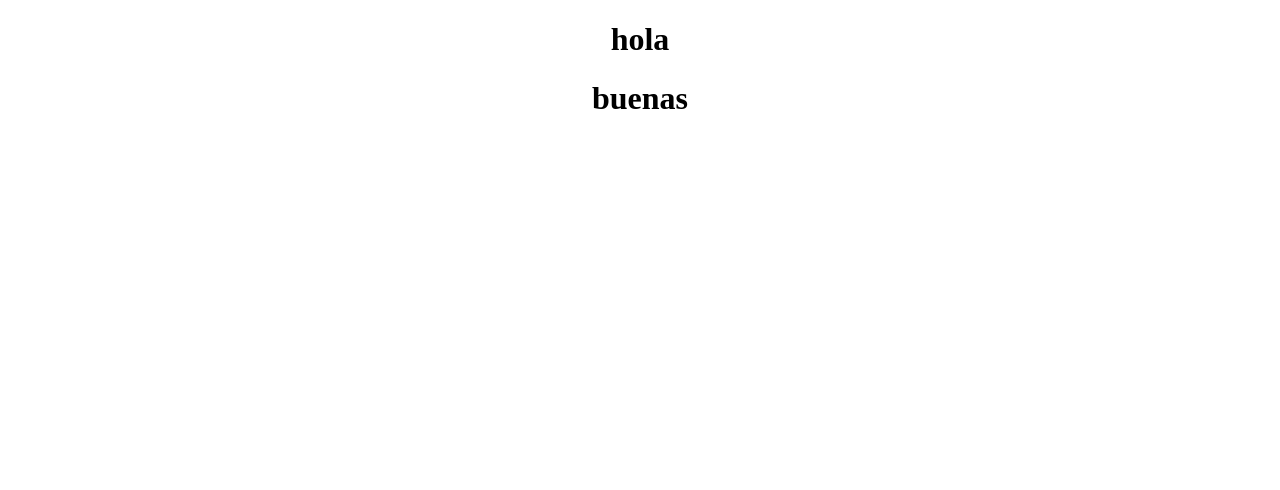
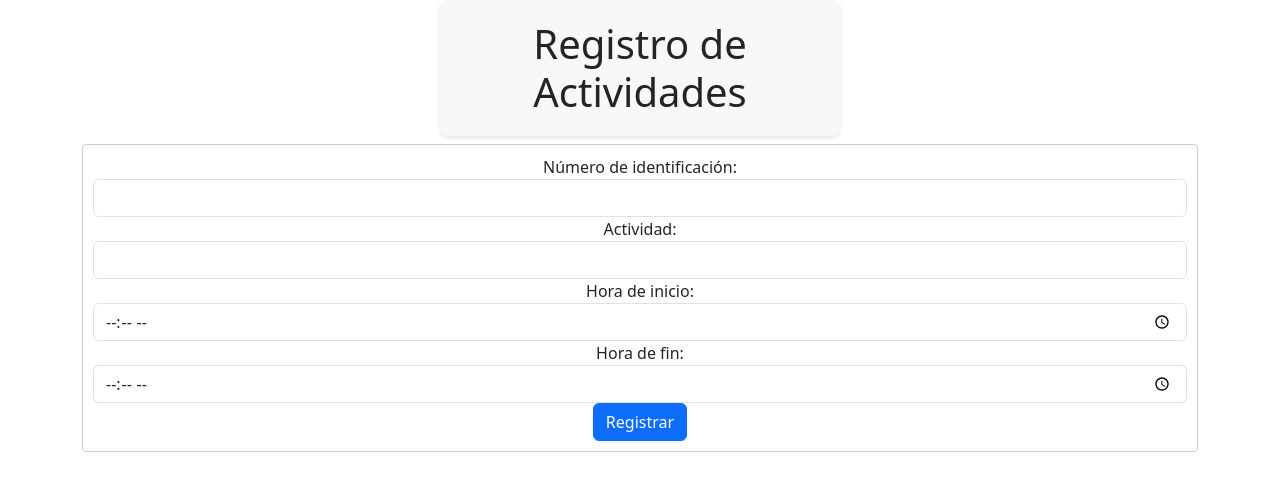
Before and after one commit to EdwinY3s1d/registro-actividades, a React (Create React App) app: page / in a window 1280 px wide. Shown: the top 490 px of the page. Built offline with nearby package versions, Linux system fonts and the light colour scheme.

Commit message:
versión  1  del formulario de actividades

```diff
--- a/package.json
+++ b/package.json
@@ -6,7 +6,9 @@
     "@testing-library/jest-dom": "^5.17.0",
     "@testing-library/react": "^13.4.0",
     "@testing-library/user-event": "^13.5.0",
+    "bootstrap": "^5.3.3",
     "react": "^18.2.0",
+    "react-bootstrap": "^2.10.2",
     "react-dom": "^18.2.0",
     "react-scripts": "5.0.1",
     "web-vitals": "^2.1.4"
--- a/src/App.js
+++ b/src/App.js
@@ -1,10 +1,12 @@
+
 import './App.css';
+import React from 'react';
+import RegistroActividadesForm from './components/register'; //
 
 function App() {
   return (
     <div className="App">
-      <h1> hola </h1>
-      <h1> buenas </h1>
+      <RegistroActividadesForm />
     </div>
   );
 }
--- a/src/components/register.js
+++ b/src/components/register.js
@@ -1 +1,73 @@
-import React from "react";
+import React, { useState } from 'react';
+import '../../src/index.css';
+
+function RegistroActividadesForm() {
+    const [actividad, setActividad] = useState('');
+    const [horaInicio, setHoraInicio] = useState('');
+    const [horaFin, setHoraFin] = useState('');
+    const [numeroIdentificacion, setNumeroIdentificacion] = useState('');
+
+    const handleSubmit = (e) => {
+      e.preventDefault();
+      // Aquí puedes enviar los datos al servidor o realizar otras acciones
+      console.log('Número de identificación:', numeroIdentificacion);
+      console.log('Actividad:', actividad);
+      console.log('Hora de inicio:', horaInicio);
+      console.log('Hora de fin:', horaFin);
+    };
+
+    return (
+      <div className="container">
+        <h1>Registro de Actividades</h1>
+        <form onSubmit={handleSubmit}>
+          <div className="form-group">
+            <label htmlFor="numeroIdentificacion">Número de identificación:</label>
+            <input
+              type="text"
+              id="numeroIdentificacion"
+              className="form-control"
+              value={numeroIdentificacion}
+              onChange={(e) => setNumeroIdentificacion(e.target.value)}
+            />
+          </div>
+          <div className="form-group">
+            <label htmlFor="actividad">Actividad:</label>
+            <input
+              type="text"
+              id="actividad"
+              className="form-control"
+              value={actividad}
+              onChange={(e) => setActividad(e.target.value)}
+            />
+          </div>
+          <div className="form-row">
+            <div className="form-group col">
+              <label htmlFor="horaInicio">Hora de inicio:</label>
+              <input
+                type="time"
+                id="horaInicio"
+                className="form-control"
+                value={horaInicio}
+                onChange={(e) => setHoraInicio(e.target.value)}
+              />
+            </div>
+            <div className="form-group col">
+              <label htmlFor="horaFin">Hora de fin:</label>
+              <input
+                type="time"
+                id="horaFin"
+                className="form-control"
+                value={horaFin}
+                onChange={(e) => setHoraFin(e.target.value)}
+              />
+            </div>
+          </div>
+          <button type="submit" className="btn btn-primary">
+            Registrar
+          </button>
+        </form>
+      </div>
+    );
+  }
+
+  export default RegistroActividadesForm;
--- a/src/index.css
+++ b/src/index.css
@@ -1,3 +1,32 @@
-body {
-  margin: 0;
+/* Estilos generales */
+h1{
+  max-width: 400px;
+  margin: 0 auto;
+  padding: 20px;
+  background-color: #f8f8f8;
+  border-radius: 8px;
+  box-shadow: 0 2px 4px rgba(0, 0, 0, 0.1);
 }
+
+/* Estilos para los campos de entrada */
+form{
+  background-color: #ffffff;
+  border: 1px solid #ccc;
+  border-radius: 4px;
+  padding: 10px;
+  margin-bottom: 15px;
+}
+
+/* Estilos para el botón de envío */
+button{
+  background-color: #c0951f;
+  border: none;
+  border-radius: 4px;
+  color: #ffffff;
+  padding: 10px 20px;
+  cursor: pointer;
+}
+
+.btn-primary:hover {
+  background-color: #0056b3;
+}
--- a/src/index.js
+++ b/src/index.js
@@ -1,7 +1,7 @@
 import React from 'react';
 import ReactDOM from 'react-dom/client';
-import './index.css';
 import App from './App';
+import 'bootstrap/dist/css/bootstrap.min.css';
 
 
 const root = ReactDOM.createRoot(document.getElementById('root'));
```
Also changed, not shown: 1 other file (tests, documents, lock files or other folders).
